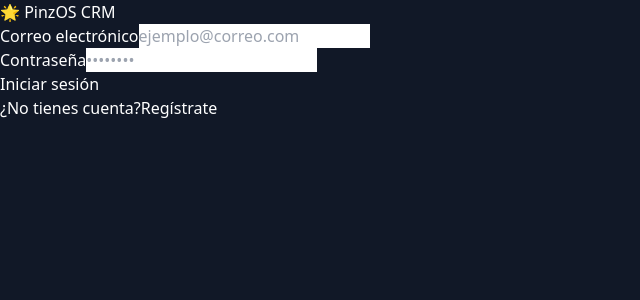
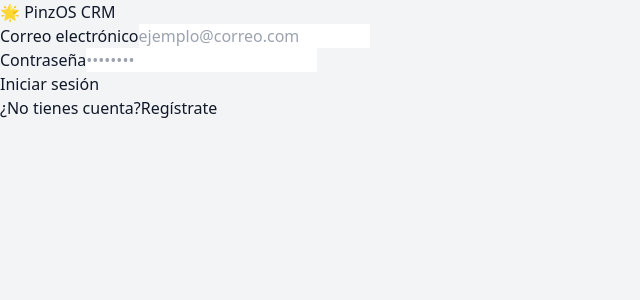
Before and after one commit to pinzos/PinzOs, a React (Vite) app in the folder frontend/: page / in a window 1280 px wide. Shown: the top 300 px of the page, without its empty margins (0-640 px from the left). Built offline with nearby package versions, Linux system fonts and the light colour scheme; the HTML template or start-up script is replaced by a standard one.

Commit message:
Update index.css

```diff
--- a/frontend/src/index.css
+++ b/frontend/src/index.css
@@ -2,5 +2,7 @@
 @tailwind components;
 @tailwind utilities;
 
-html, body, #root { height: 100%; }
-body { @apply bg-gray-900 text-white; }
+/* Puedes poner estilos globales extra aquí */
+body {
+  @apply bg-gray-100 text-gray-900;
+}
```
